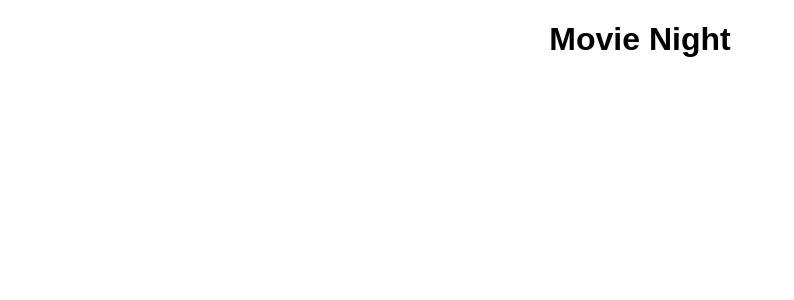
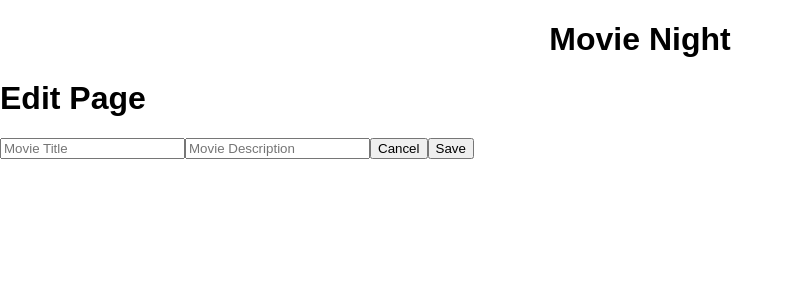
Before and after one commit to Wherewolfe35/saga-movie-night, a React (Create React App) app: page /#/edit in a window 1280 px wide. Shown: the top 300 px of the page, without its empty margins (0-794 px from the left). Built offline with nearby package versions, Linux system fonts and the light colour scheme.

Commit message:
adds input fields to edit page with matching data as well as cancel button to go back to details page

```diff
--- a/src/components/App/App.js
+++ b/src/components/App/App.js
@@ -5,6 +5,7 @@ import { HashRouter as Router, Route } from "react-router-dom";
 import Home from "../Home/Home";
 import Header from "../Header/Header";
 import MovieDetails from "../MovieDetails/MovieDetails";
+import EditMovie from "../EditMovie/EditMovie";
 
 class App extends Component {
   // Renders the entire app on the DOM
@@ -16,6 +17,7 @@ class App extends Component {
         </div>
         <Route exact path='/' component={Home}/>
         <Route path='/details' component={MovieDetails} />
+        <Route path='/edit' component={EditMovie}/>
       </Router>
     );
   }
--- /dev/null
+++ b/src/components/EditMovie/EditMovie.jsx
@@ -0,0 +1,46 @@
+import React, { Component } from 'react';
+import { connect } from "react-redux";
+
+class EditMovie extends Component {
+  state = {}
+
+  saveEdit = () => {
+
+  }
+
+  inputChange = (event, propertyName) => {
+    if (propertyName === 'title') {
+      this.props.dispatch({
+        type: 'EDIT_TITLE',
+        payload: event.target.value
+      })
+    } else {
+      this.props.dispatch({
+        type: 'EDIT_DESCRIPTION',
+        payload: event.target.value
+      })
+    }
+  }
+
+  render() {
+    return (
+      <div>
+        <h1>Edit Page</h1>
+        <input value={this.props.details.title}
+          onChange={(event) => this.inputChange(event, 'title')} placeholder='Movie Title' />
+        <input value={this.props.details.description}
+          onChange={(event) => this.inputChange(event, 'description')} placeholder='Movie Description' />
+        <button onClick={() => this.props.history.push('/details')}>Cancel</button>
+        <button onClick={this.saveEdit}>Save</button>
+      </div>
+    );
+  }
+}
+
+const storeToProps = (reduxStore) => {
+  return {
+    details: reduxStore.currentDetails
+  }
+}
+
+export default connect(storeToProps)(EditMovie);
--- a/src/components/MovieDetails/MovieDetails.jsx
+++ b/src/components/MovieDetails/MovieDetails.jsx
@@ -15,14 +15,13 @@ class MovieDetails extends Component {
     console.log(this.props.currentId);
     return (
       <>
-        {this.props.currentDetails.map(detail =>
-          <div key={detail.id}>
-            <h1>{detail.title} Details <span>{detail.name}</span></h1>
-            <img src={detail.poster} alt={detail.title}/>
-            <p>{detail.description}</p>
+          <div key={this.props.currentDetails.id}>
+            <h1>{this.props.currentDetails.title} Details <span>{this.props.currentDetails.name}</span></h1>
+            <img src={this.props.currentDetails.poster} alt={this.props.currentDetails.title} />
+            <p>{this.props.currentDetails.description}</p>
           </div>
-        )}
-        <button onClick={()=>this.props.history.push('/')}>Back</button>
+        <button onClick={() => this.props.history.push('/')}>Back</button>
+        <button onClick={() => this.props.history.push('/edit')}>Edit</button>
       </>
     );
   }
--- a/src/index.js
+++ b/src/index.js
@@ -37,7 +37,7 @@ function* allDetails(action) {
         console.log('Details from server', response.data);
         yield put ({
             type: 'SET_DETAILS',
-            payload: response.data
+            payload: response.data[0]
         })
     } catch(error) {
         console.log('error in allDetails', error);
@@ -82,6 +82,10 @@ const currentDetails = (state = [], action) => {
     switch (action.type) {
         case 'SET_DETAILS':
             return action.payload;
+        case 'EDIT_TITLE':
+            return {...state, title: action.payload};
+        case 'EDIT_DESCRIPTION':
+            return {...state, description: action.payload};
         default:
             return state;
     }
```
Also changed, not shown: 1 other file (tests, documents, lock files or other folders).
